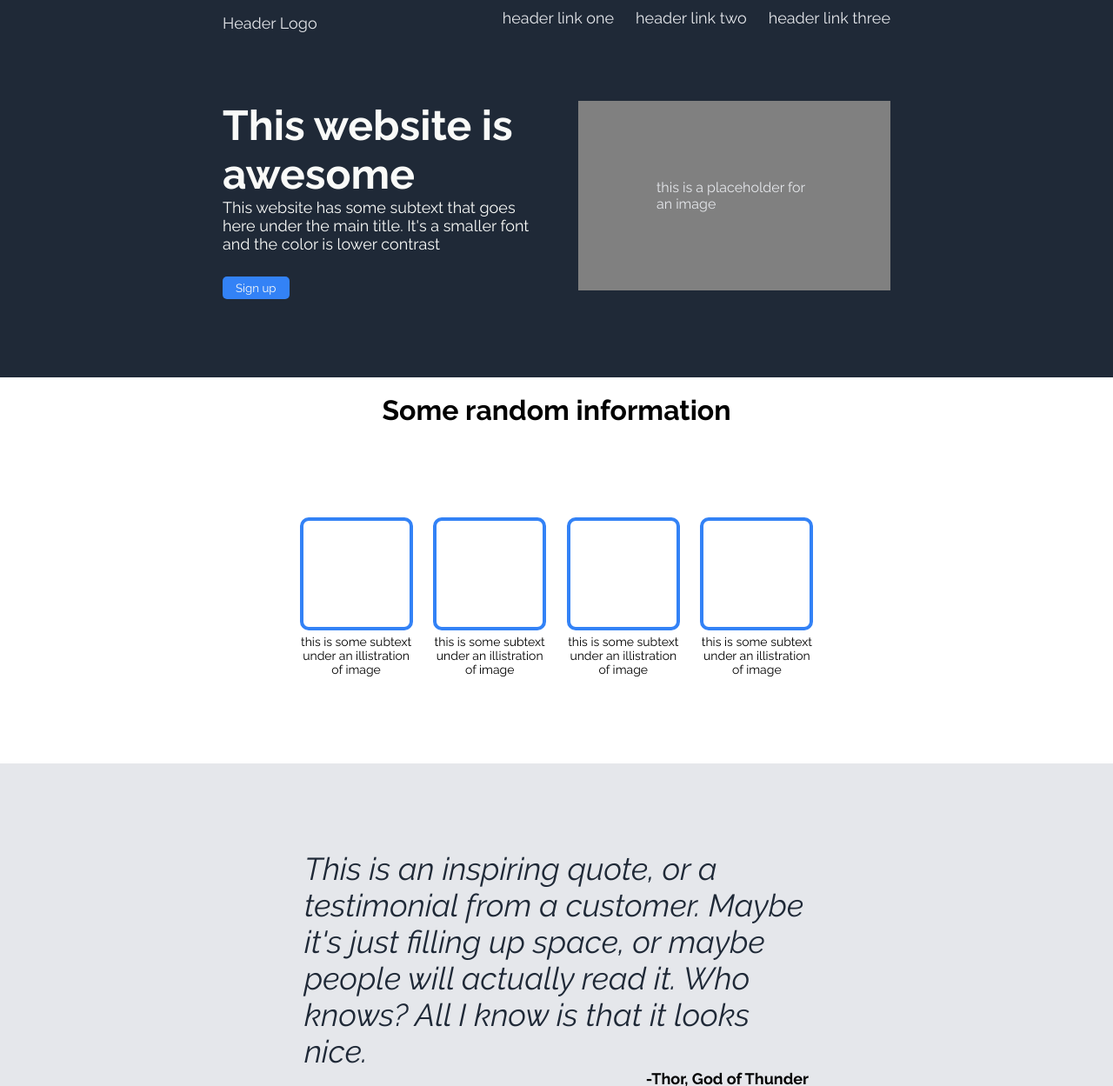
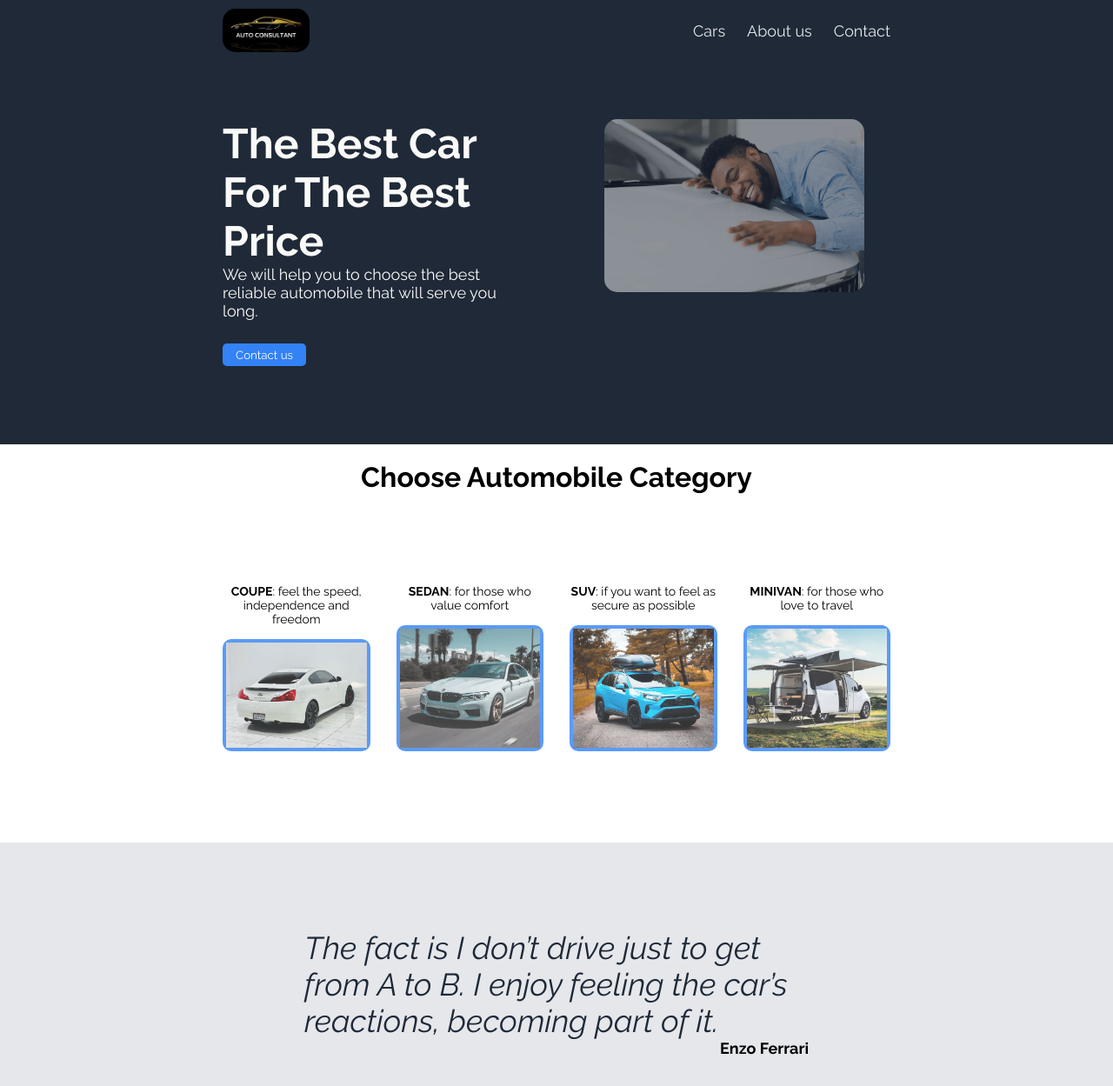
Before and after one commit to ali-alim/odin-landingpage, a plain HTML site: page index.html in a window 1280 px wide. Shown: the top 1249 px of the page at 87% size. Drawn offline with Linux system fonts and the light colour scheme.

Commit message:
add some styling: transition, box-shadow +  content

```diff
--- a/index.html
+++ b/index.html
@@ -1,13 +1,17 @@
 <!DOCTYPE html>
 <html lang="en">
   <head>
-    <meta charset="UTF-8">
-    <meta http-equiv="X-UA-Compatible" content="IE=edge">
-    <meta name="viewport" content="width=device-width, initial-scale=1.0">
-    <link rel="preconnect" href="https://fonts.googleapis.com">
-<link rel="preconnect" href="https://fonts.gstatic.com" crossorigin>
-<link href="https://fonts.googleapis.com/css2?family=Raleway:ital,wght@0,100;0,200;0,300;0,400;0,500;0,600;0,700;0,800;0,900;1,100;1,200;1,300;1,400;1,500;1,600;1,700;1,800;1,900&display=swap" rel="stylesheet">
-    <link rel="stylesheet" href="./styles.css">
+    <meta charset="UTF-8" />
+    <meta http-equiv="X-UA-Compatible" content="IE=edge" />
+    <link rel="icon" type="image/x-icon" href="./logo.webp">
+    <meta name="viewport" content="width=device-width, initial-scale=1.0" />
+    <link rel="preconnect" href="https://fonts.googleapis.com" />
+    <link rel="preconnect" href="https://fonts.gstatic.com" crossorigin />
+    <link
+      href="https://fonts.googleapis.com/css2?family=Raleway:ital,wght@0,100;0,200;0,300;0,400;0,500;0,600;0,700;0,800;0,900;1,100;1,200;1,300;1,400;1,500;1,600;1,700;1,800;1,900&display=swap"
+      rel="stylesheet"
+    />
+    <link rel="stylesheet" href="./styles.css" />
     <title>Odin Landing Page</title>
   </head>
   <body>
@@ -15,52 +19,66 @@
     <section id="section_1">
       <div class="header">
         <div class="header__left">
-                <a href="#">Header Logo</a>
+            <div class="header_logo">
+                    <img src="./logo4.jpg" alt="logo">
+            </div>
         </div>
         <div class="header__right">
-                <a href="#">header link one</a>
-                <a href="#">header link two</a>
-                <a href="#">header link three</a>
+          <a href="#">Cars</a>
+          <a href="#">About us</a>
+          <a href="#">Contact</a>
         </div>
       </div>
       <div class="main">
         <div class="main__left">
-                    <p><strong>This website is awesome</strong></p>
-                    <p class="small-text">This website has some subtext that goes here under the main title. It's a smaller font and the color is lower contrast</p>
-                    <button>Sign up</button>
+          <p><strong style="text-transform:capitalize">the best car for the best price</strong></p>
+          <p class="small-text">
+            We will help you to choose the best reliable automobile that will serve you long.
+          </p>
+          <button>Contact us</button>
         </div>
         <div class="main__right">
           <div class="main__right-box">
-                        <p>this is a placeholder for an image</p>
+            <img src="./happiness.webp" alt="happiness">
+            <!-- <p>You will be happy with your choice</p> -->
           </div>
         </div>
       </div>
-
     </section>
     <!-- SECOND SECTION -->
-     <br>
-     <center><h1>Some random information</h1></center>
+    <br />
+    <center><h1>Choose Automobile Category</h1></center>
     <section id="section_2">
       <div class="box-container">
-            <div class="text-box">
         <div class="box">
+          <center>
+            <strong>Coupe</strong>: feel the speed, independence and freedom
+          </center>
+          <div class="image-box">
+            <img src="assets/cars/coupe.webp" alt="coupe" />
           </div>
-                <center>this is some subtext under an illistration of image</center>
         </div>
-            <div class="text-box">
         <div class="box">
+          <center><strong>Sedan</strong>: for those who value comfort</center>
+          <div class="image-box">
+            <img src="assets/cars/sedan.webp" alt="sedan" />
           </div>
-                <center>this is some subtext under an illistration of image</center>
         </div>
-            <div class="text-box">
         <div class="box">
+          <center>
+            <strong>SUV</strong>: if you want to feel as secure as possible
+          </center>
+          <div class="image-box">
+            <img src="assets/cars/suv.webp" alt="suv" />
           </div>
-                <center>this is some subtext under an illistration of image</center>
         </div>
-            <div class="text-box">
         <div class="box">
+          <center>
+            <strong>Minivan</strong>: for those who love to travel
+          </center>
+          <div class="image-box">
+            <img src="assets/cars/minivan.webp" alt="minivan" />
           </div>
-                <center>this is some subtext under an illistration of image</center>
         </div>
       </div>
     </section>
@@ -68,12 +86,11 @@
     <section id="section_3">
       <div class="quote">
         <p>
-                This is an inspiring quote, or a testimonial from a customer. Maybe it's just filling up space, or maybe people will actually read it. Who knows? All I know is that it looks nice.
+          The fact is I don’t drive just to get from A to B. I enjoy feeling the
+          car’s reactions, becoming part of it.
         </p>
 
-            <span id="quote-author">
-                -Thor, God of Thunder
-            </span>
+        <span id="quote-author"> Enzo Ferrari </span>
       </div>
     </section>
     <!-- FOURTH SECTION -->
@@ -81,16 +98,14 @@
       <div class="action">
         <div class="action-text">
           <strong>Call to action! It's time!</strong>
-                <br>
-                Sign up for our product by clicking that button right over there!
+          <br />
+          Contact us and get our instant help! You will definitely be happy with our service.
         </div>
         <div class="action-button">
-                <button id="action_button">Sign up</button>
+          <button id="action_button">Contact us</button>
         </div>
       </div>
     </section>
-    <div class="copyright">
-        Copyright @ The Odin Project 2021
-    </div>
+    <div class="copyright">Copyright @ ali m. 2022</div>
   </body>
 </html>
--- a/styles.css
+++ b/styles.css
@@ -14,14 +14,21 @@ a {
   text-decoration: none;
   font-size: 18px;
   color: var(--link-color);
+}
 
-}
+
+
 button {
   color: var(--hero-color);
   background-color: var(--blue-color);
   padding: 5px 15px;
   border: none;
   border-radius: 5px;
+  cursor: pointer;
+}
+button:hover{
+  font-weight: bold;
+  box-shadow: 0 0 3rem rgba(155, 155, 155, 0.9);
 }
 
 /* I_D design */
@@ -58,6 +65,7 @@ button {
 .header {
   display: flex;
   justify-content: space-between;
+  align-items: center;
   /* margin: 10px 50px; */
 }
 .header__left {
@@ -68,6 +76,11 @@ button {
 .header__right{
     display: flex;
     gap:25px;
+}
+
+a:hover{
+  background-color: #f9faf8;
+  color: var(--blue-color)
 }
 
 .main {
@@ -91,12 +104,21 @@ button {
   color: var(--link-color);
 }
 .main__right-box {
-  background-color: gray;
-  display: flex;
-  justify-content: center;
-  align-items: center;
-  padding: 90px;
+  padding: 0 30px;
 }
+
+.main__right-box img{
+
+  border-radius: 15px;
+  opacity:0.5;
+  object-fit: contain;
+  width: 100%;
+}
+
+.main__right-box img:hover{
+  box-shadow: 0 0 3rem rgba(155, 155, 155, 0.9);
+}
+
 
 .small-text {
   font-size: 18px;
@@ -105,19 +127,32 @@ button {
 .box-container {
   margin-top: 30px;
   display: flex;
-  justify-content: space-around;
-  width: 80%;
-}
-.text-box {
-  width: 130px;
-  font-size: 14px;
+  justify-content: center;
+  gap:30px;
+  width: 100%;
+  flex-wrap: wrap;
 }
 .box {
-  width: 130px;
-  height: 130px;
+  display: flex;
+  flex-direction: column;
+  width: 100%;
+  font-size: 14px;
+  flex:1;
+}
+.image-box {
+  margin-top: 15px;
+  display: flex;
+  flex:1;
+  /* width: 80%; */
+  /* height: 150px; */
   border-radius: 10px;
   border: 4px solid #3382f6;
   margin-bottom: 5px;
+  opacity: 0.8;
+}
+
+.image-box:hover{
+  opacity: 1;
 }
 
 .quote {
@@ -152,3 +187,27 @@ button {
     text-align: center;
     padding: 20px 200px;
 }
+
+.image-box img {
+  object-fit: cover;
+}
+img{
+  width: 100%;
+  height: 100%;
+}
+
+strong{
+  text-transform:uppercase;
+}
+
+.header_logo{
+  width: 100px;
+  height: 50px;
+}
+
+.header_logo img{
+  object-fit: cover;
+  border-radius: 15px;
+  width: 100%;
+  cursor: pointer;
+}
```
Also changed, not shown: assets/cars/coupe.webp (added), assets/cars/minivan.webp (added), assets/cars/sedan.webp (added), assets/cars/suv.webp (added), happiness.webp (added), logo4.jpg (added), placeholder.webp (added). Lines whose indentation alone changed are shown as unchanged.
